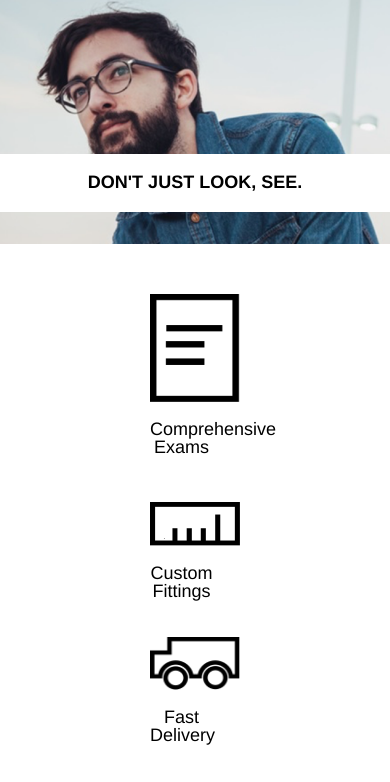
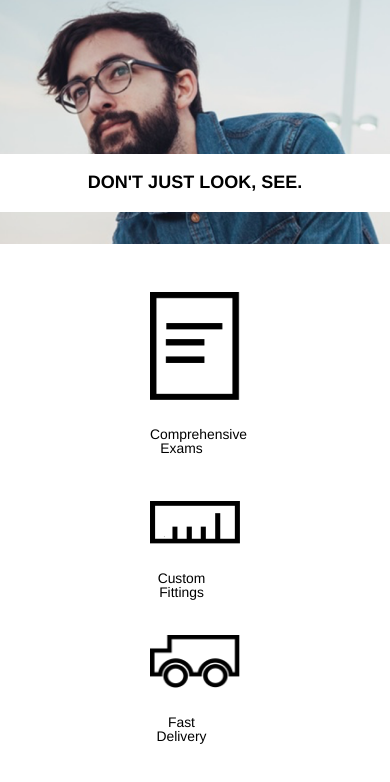
Before and after one commit to 1AICHA/Tortoiseshell-Optics, a plain HTML site: page index.html in a window 390 px wide. Shown: the part 62-844 px from the top of the page. Drawn offline with Linux system fonts and the light colour scheme.

Commit message:
Modified Cyclus/icons for mobile version

```diff
--- a/resources/css/style.css
+++ b/resources/css/style.css
@@ -199,6 +199,11 @@ li a {
   .cyclu-x {
     padding-left: 0;
   }
+
+  .cyclus p {
+    padding-top: 1.54rem;
+    font-size: 0.77rem;
+  }
 }
 
 /*About Company info*/
```
